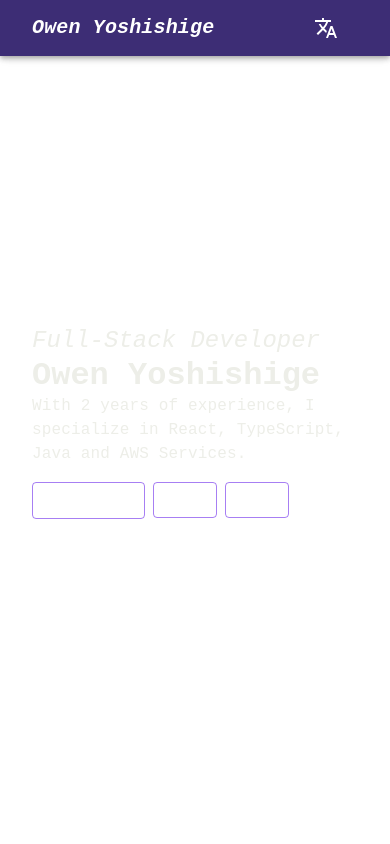
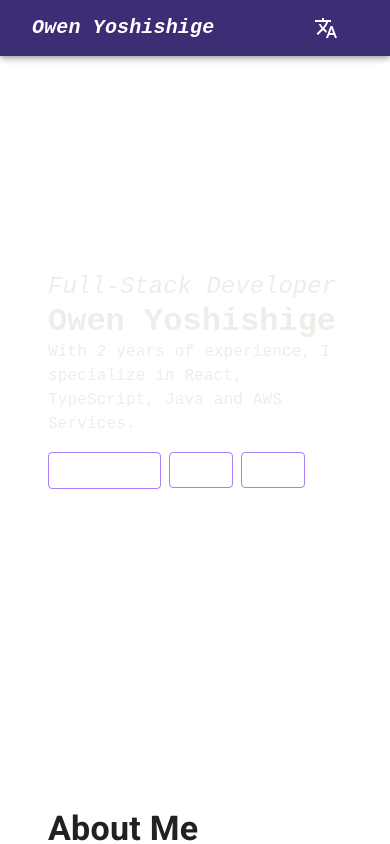
Before and after one commit to OwenMY/OwenMY.github.io, a React (Vite) app: page / in a window 390 px wide. Shown: the top 844 px of the page. Built offline with nearby package versions, Linux system fonts and the light colour scheme.

Commit message:
Made the Landing section responsive

```diff
--- a/src/sections/Landing.jsx
+++ b/src/sections/Landing.jsx
@@ -35,7 +35,6 @@ const Resources = () => (
 
 const Description = () => (
   <Box sx={{width: "50%", margin: "auto", '@media (max-width:850px)': {width: "100%"}}}>
-    <Box sx={{width: "100%", paddingLeft: "7rem", '@media (max-width:850px)': {paddingLeft: "2rem"}}}>
     <Typography
       variant="h5"
       color='#edeee8'
@@ -81,12 +80,11 @@ const Description = () => (
     </Typography>
     <Resources />
   </Box>
-  </Box>
 );
 
 const HeroImage = () => (
   <Box sx={{width: "50%", margin: "auto", "@media (max-width:850px)": {display: "none"}}}>
-      <Box sx={{width: "30rem", margin: "auto", paddingRight: "5rem"}}>
+      <Box sx={{width: "25rem", margin: "auto"}}>
         <img src={hero} style={{ width: '100%', height: 'auto', borderRadius: "50%" }}/>
       </Box>
   </Box>
@@ -97,7 +95,13 @@ const Landing = () => (
     display: "flex",
     flexDirection: "row",
     gap: "1rem",
-    height: "100vh"
+    height: "100vh",
+    padding: "7rem",
+    "@media (max-width:850px)": {
+      height: "90vh",
+      padding: "3rem",
+      width: "100%"
+    }
   }}>
     <Description/>
     <HeroImage />
```
Lines whose indentation alone changed are shown as unchanged.
